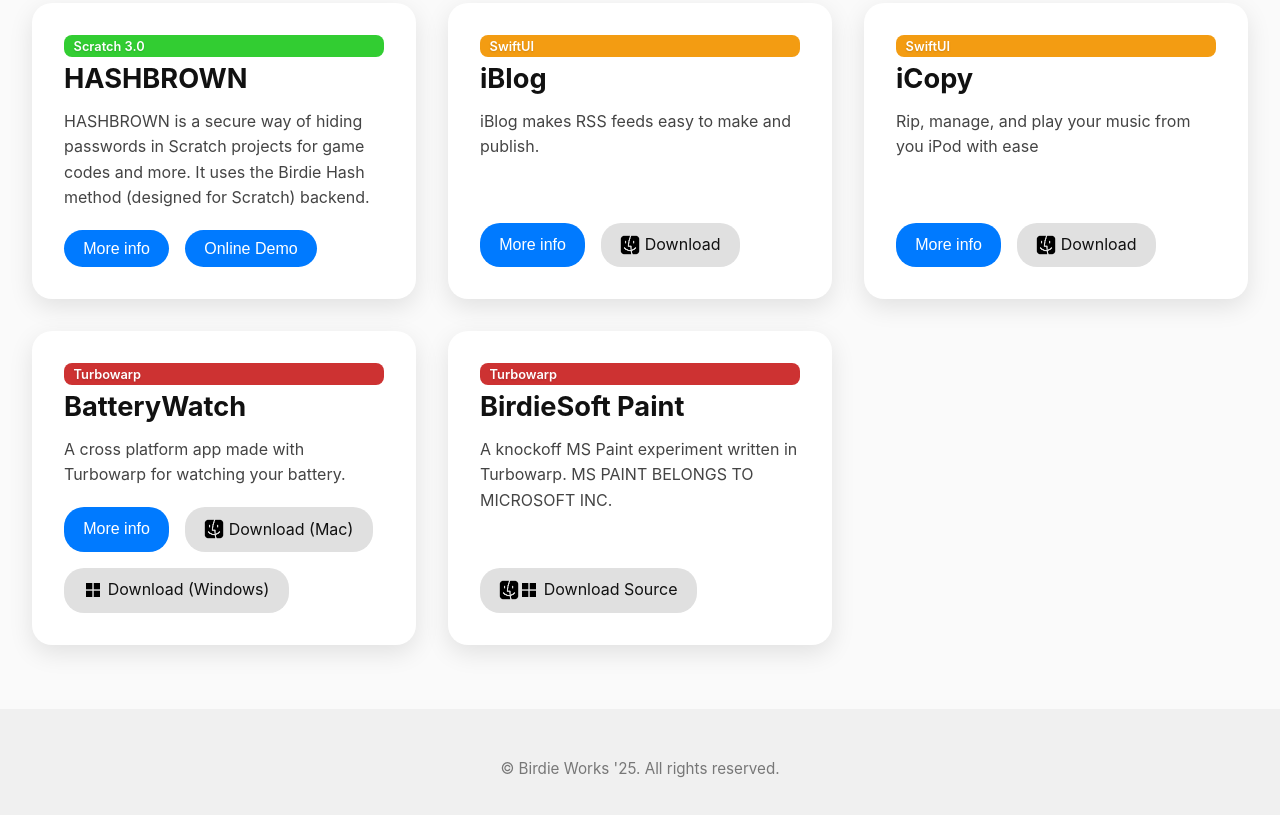
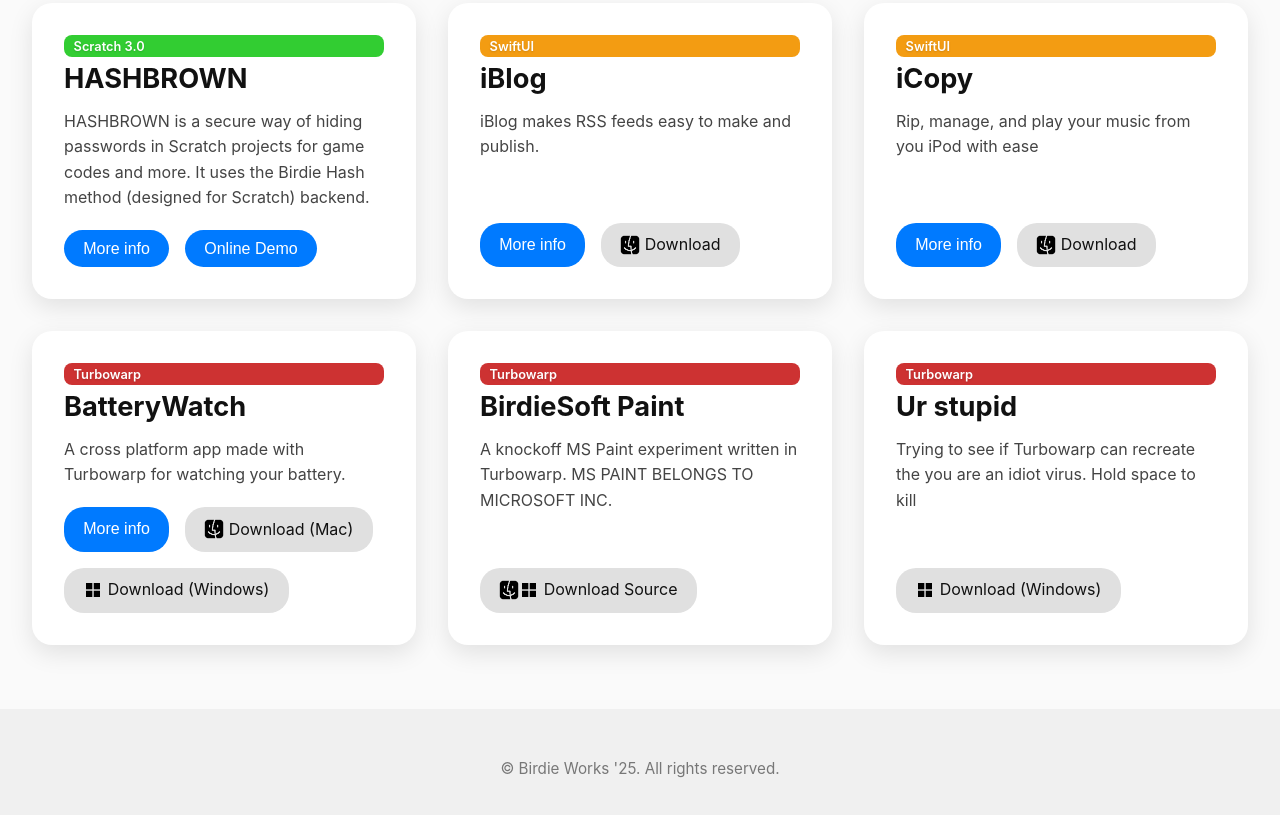
Before and after one commit to itzJPN/itzJPN.github.io, a plain HTML site: page index.html in a window 1280 px wide. Shown: the part 578-1393 px from the top of the page. Drawn offline with Linux system fonts and the light colour scheme.

Commit message:
Update index.html

```diff
--- a/index.html
+++ b/index.html
@@ -281,7 +281,17 @@
         <!--<button onclick="openPopup('Just a simple Battery Watcher', 'BatteryWatch is a cross platform app experiment to see if you can make an effective app with Turbowarp. This BatteryWatch app saves a log in a list telling you the stats of your battery, such as when the computer is plugged in/unplugged, the current levels, etc.')">More info</button>-->
         <a href="https://itzjpn.github.io/IJAF/installation/bspaint/BirdiePaint.sb3" download><img src="website/finder-black.png" alt="Black Finder Icon" width="20" height="20"><img src="website/win-black.png" alt="Black Windows Icon" width="20" height="20"> Download Source</a>
       </div>
+
+
     </div>
+<div class="project">
+	   <span class="tag" style="background-color:#cd3232;">Turbowarp</span>
+      <h2>Ur stupid</h2>
+      <p>Trying to see if Turbowarp can recreate the you are an idiot virus. Hold space to kill</p>
+      <div class="buttons">
+        <!--<button onclick="openPopup('Hrmm...', 'Ur stupid. Hold space to kill this app, or just use the task manager.')">More info</button>-->
+        <a href="https://itzjpn.github.io/IJAF/installation/stupid.zip" download><img src="website/win-black.png" alt="Black Windows Icon" width="20" height="20"> Download (Windows)</a>
+      </div>
   </section>
   <footer>
     <p>&copy; Birdie Works '25. All rights reserved.</p>
```
